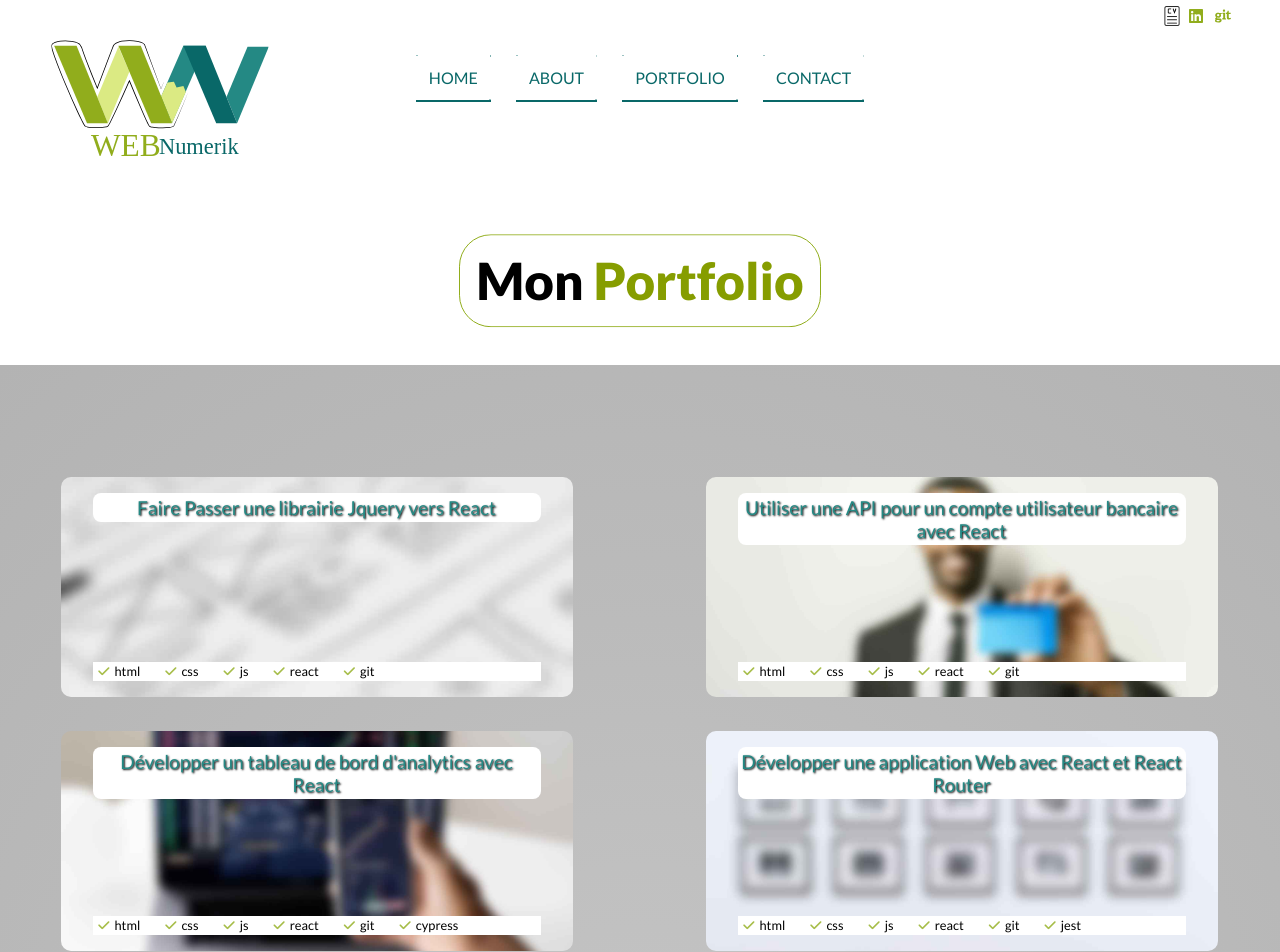
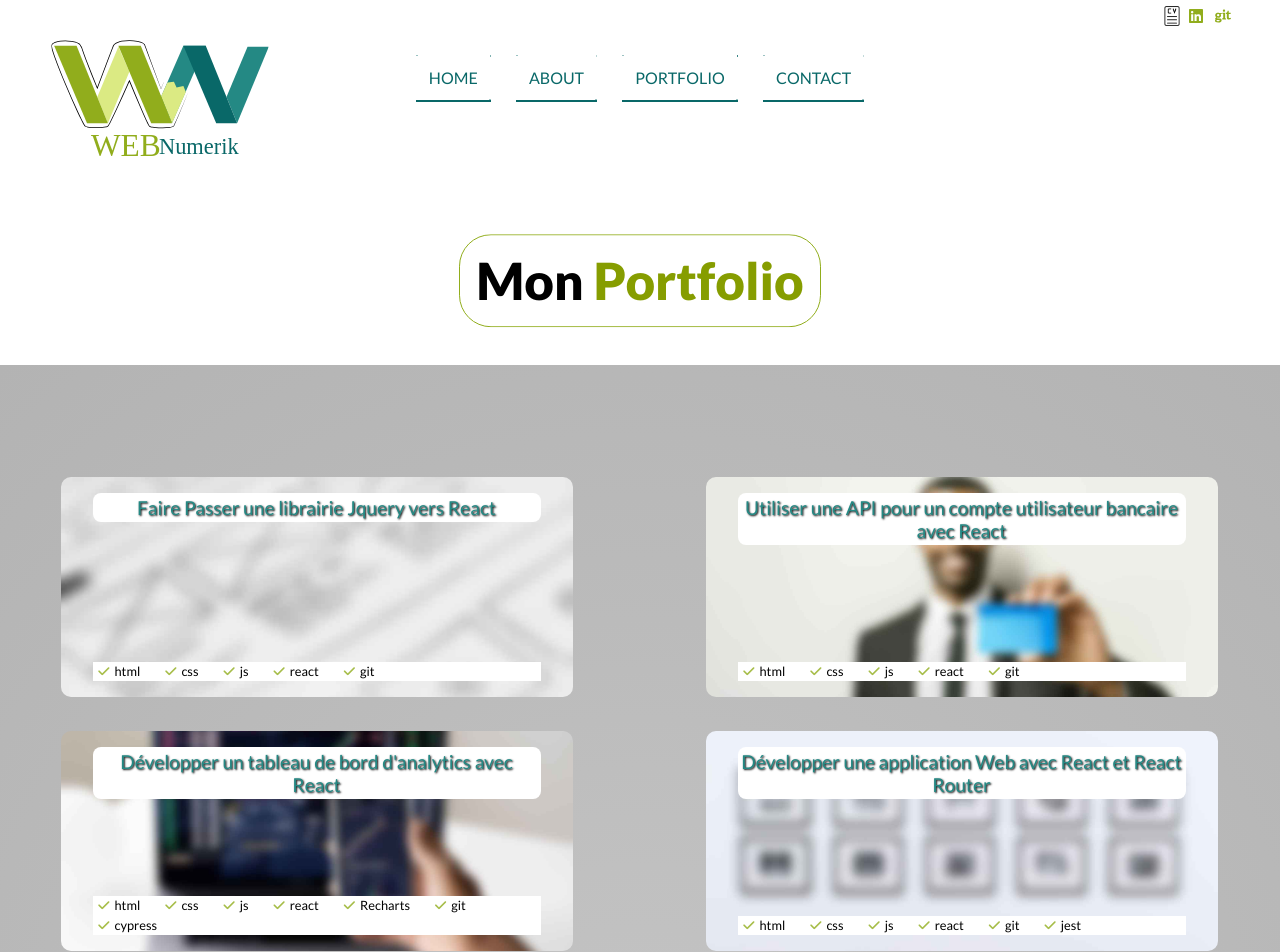
Before and after one commit to Webnume/webnumerik, a Next.js app: page /portfolio in a window 1280 px wide. Shown: the top 952 px of the page. Built offline with nearby package versions, Linux system fonts and the light colour scheme.

Commit message:
recharts

```diff
--- a/pages/portfolio.js
+++ b/pages/portfolio.js
@@ -150,7 +150,7 @@ export default function Portfolio() {
                 projectTitle="Développer un tableau de bord d'analytics avec React"
                 demoLink="https://gallant-kare-abce48.netlify.app/"
                 repoGitLink="https://github.com/Webnume/Y.GABA_12_Netlify_18032021"
-                technos={["html", "css", "js", "react", "git", "cypress"]}
+                technos={["html", "css", "js", "react", "Recharts", "git", "cypress"]}
                 mission="Intégrer des graphiques et des diagrammes avec React pour SportSee, un tableau de bord d'analytics de sport. Une API est utilisée pour récupérer les données."
                 skills={[
                   "Assurer la qualité des données d'une application",
```
